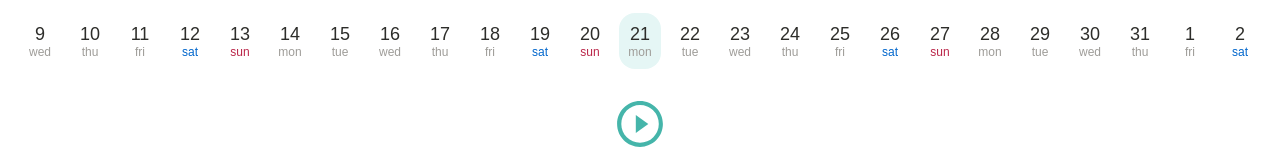
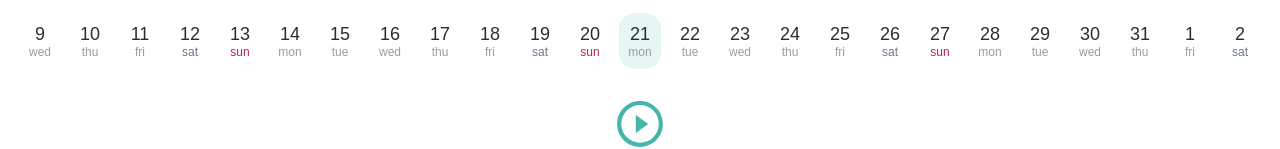
Before and after one commit to Mozartdc/pianolog_i, a React (Vite) app: page / in a window 1280 px wide. Shown: the part 460-609 px from the top of the page. Built offline with nearby package versions, Linux system fonts and the light colour scheme; a web font is replaced by a local one.

Commit message:
Update WeekCalendar.tsx

```diff
--- a/src/components/WeekCalendar.tsx
+++ b/src/components/WeekCalendar.tsx
@@ -252,7 +252,7 @@ const WeekCalendar: React.FC<WeekCalendarProps> = ({
                 color: isSunday || isHoliday
                   ? "var(--VIVA_MAGENTA)"
                   : isSaturday
-                    ? "#0066cc" // 토요일은 파란색 유지 (CSS 변수에 추가 고려)
+                    ? "var(--VERY_PERI)" // 토요일은 파란색 유지 (CSS 변수에 추가 고려)
                     : "var(--text-secondary)",
                 lineHeight: "14px",
                 textAlign: "center",
```
